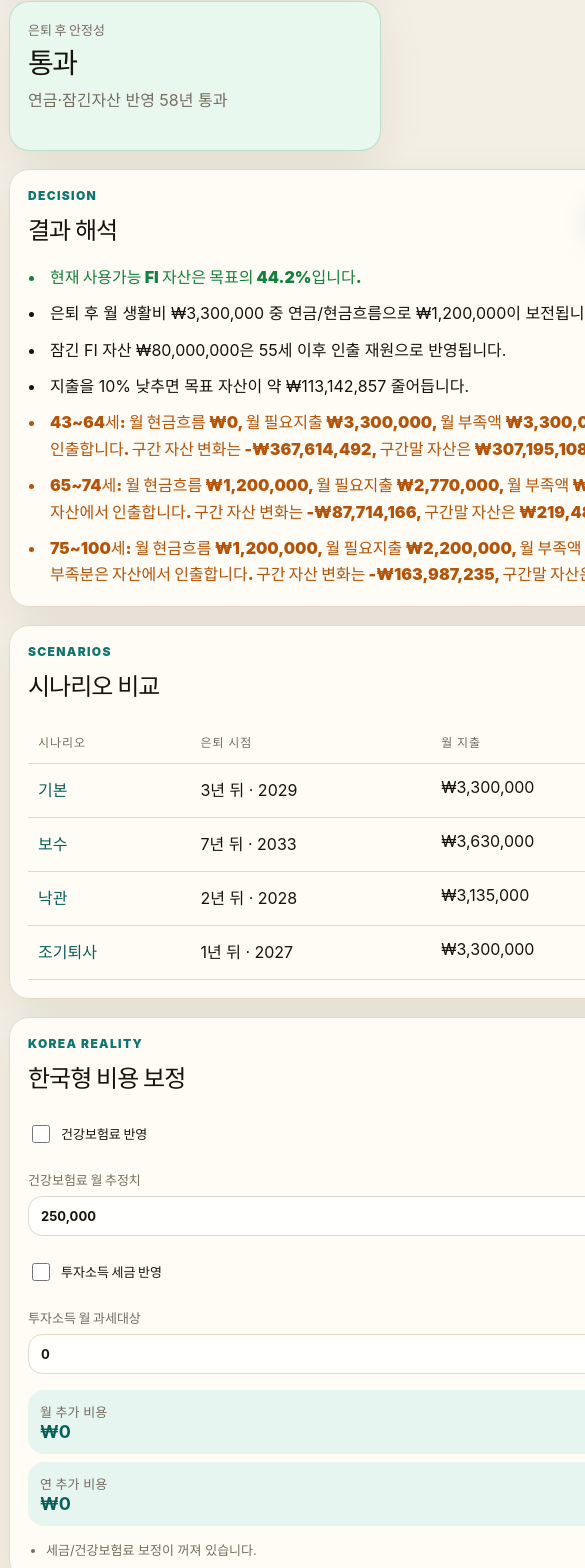
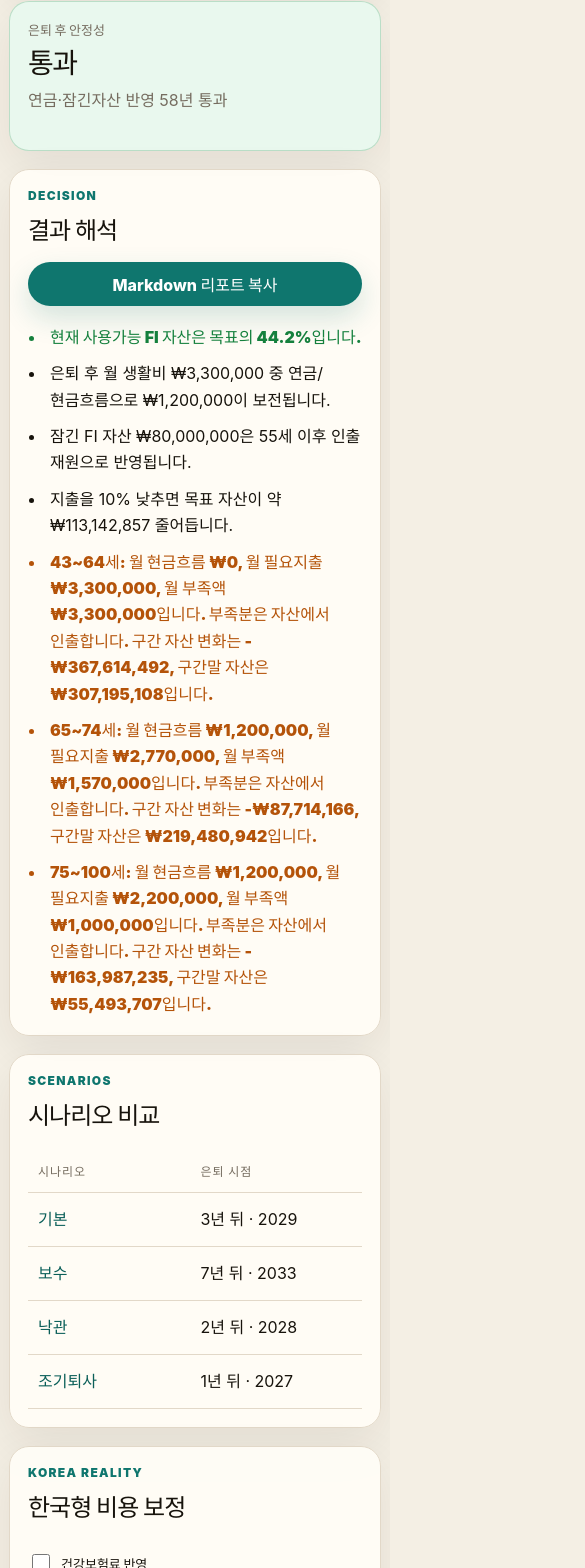
Before and after one commit to mogolfservice/economic-freedom-simulator-web, a React (Vite) app: page / in a window 390 px wide. Shown: the part 1099-2667 px from the top of the page, 585 px wide, since content can reach past the window. Built offline with nearby package versions, Linux system fonts and the light colour scheme.

Commit message:
fix: make planner rows responsive

```diff
--- a/src/App.css
+++ b/src/App.css
@@ -255,6 +255,7 @@ h2 {
 }
 
 .panel {
+  min-width: 0;
   border-radius: var(--radius);
   padding: 24px;
 }
@@ -649,11 +650,22 @@ td:first-child {
   .workspace,
   .bottom-grid,
   .decision-grid {
-    grid-template-columns: 1fr;
+    grid-template-columns: minmax(0, 1fr);
   }
 
   .metrics-grid {
     grid-template-columns: repeat(2, minmax(0, 1fr));
+  }
+
+  .asset-row.expense-row,
+  .liabilities-panel .asset-row,
+  .pension-panel .asset-row {
+    grid-template-columns: repeat(auto-fit, minmax(150px, 1fr));
+  }
+
+  .asset-row.expense-row .row-delete,
+  .pension-panel .asset-row .row-delete {
+    justify-self: end;
   }
 }
 
@@ -677,8 +689,19 @@ td:first-child {
   .metrics-grid,
   .form-grid,
   .assumption-strip,
-  .asset-row {
-    grid-template-columns: 1fr;
+  .asset-summary,
+  .asset-row,
+  .asset-row.expense-row {
+    grid-template-columns: minmax(0, 1fr);
+  }
+
+  .row-title {
+    flex-direction: column;
+    align-items: stretch;
+  }
+
+  .row-title button {
+    width: 100%;
   }
 
   .asset-row {
@@ -686,8 +709,7 @@ td:first-child {
   }
 
   .expense-row {
-    grid-template-columns: 1fr 1fr;
-    align-items: end;
+    align-items: stretch;
   }
 
   .liabilities-panel .asset-row,
@@ -701,7 +723,8 @@ td:first-child {
   }
 
   .expense-row .row-delete {
-    grid-column: 2;
+    grid-column: auto;
+    justify-self: end;
   }
 
   .liquidity {
```
Also changed, not shown: 4 other files (tests, documents, lock files or other folders).
